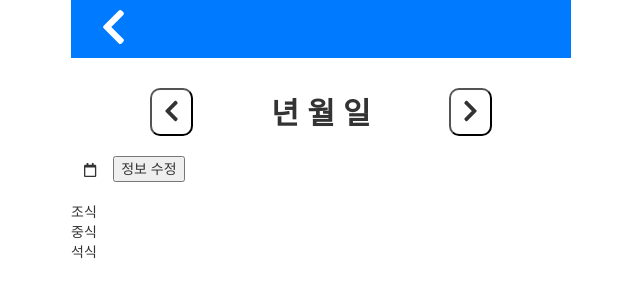
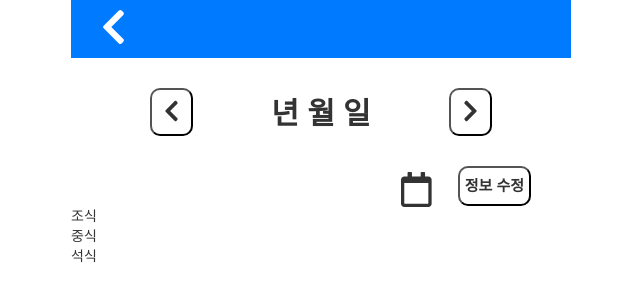
Before and after one commit to SE-gmentation/yumyumgood_subgroup2, a Django app: template yumyumgood/manager/templates/manager/manage_read.html in a window 1280 px wide. Shown: the top 302 px of the page, without its empty margins (319-959 px from the left). Run offline with Django 3.2, Linux system fonts and the light colour scheme; the template is opened without the code that fills it, so the values that code supplies are empty; some libraries are stand-ins or nearby versions.

Commit message:
style: update bar

```diff
--- a/yumyumgood/manager/static/css/manage_read.css
+++ b/yumyumgood/manager/static/css/manage_read.css
@@ -48,11 +48,24 @@
     font-size: 30px;
     font-weight: 800;
     padding-top: 5px;
-    font-family: 'Cabin', sans-serif;
+    font-family: 'Nanum Gothic', sans-serif;
+}
+
+.update-bar {
+    display: flex;
+    justify-content: flex-end;
+    margin-top: 30px;
+    height: 40px;
 }
 
 #update-btn {
-    margin: 20px 0;
+    background-color: Transparent;
+    margin: 0 40px 0 20px;
+    font-family: 'Nanum Gothic', sans-serif;
+    border-radius: 10px;
+    font-weight: 900;
+    font-size: 15px;
+    padding: 5px;
 }
 
 .change-date-btn {
--- a/yumyumgood/manager/static/css/modal.css
+++ b/yumyumgood/manager/static/css/modal.css
@@ -17,9 +17,9 @@
   background-repeat:no-repeat;
   border: none;
   cursor:pointer;
-  overflow: hidden;
   outline:none;
-  font-size: x-large;
+  font-size: 35px;
+  padding-top: 0;
 }
 
 
--- a/yumyumgood/manager/templates/manager/manage_read.html
+++ b/yumyumgood/manager/templates/manager/manage_read.html
@@ -45,14 +45,12 @@
                     <span id="now-date">{{ year }}년 {{ month }}월 {{ day }}일</span>
                     <button class="change-date-btn" id="{{ nowdate }}" onclick="changeTomorrow(this.id)"><i class="fas fa-chevron-right"></i></button>
                 </div>
-                <div class="modal-btns">
-                    <span>
-                        <!-- calendar -->
-                        <button id="btn-calendar" class="btn btn-calendar">
-                            <i class="far fa-calendar"></i>
-                        </button>
-                        <button type="button" id="update-btn" class="update-btn">정보 수정</button>
-                    </span>
+                <div class="update-bar">
+                    <!-- calendar -->
+                    <button id="btn-calendar" class="btn-calendar">
+                        <i class="far fa-calendar"></i>
+                    </button>
+                    <button type="button" id="update-btn" class="update-btn">정보 수정</button>
                 </div>
                 <!-- Modal -->
                 <div class="modal" id="modal-calendar" aria-hidden="true">
```
